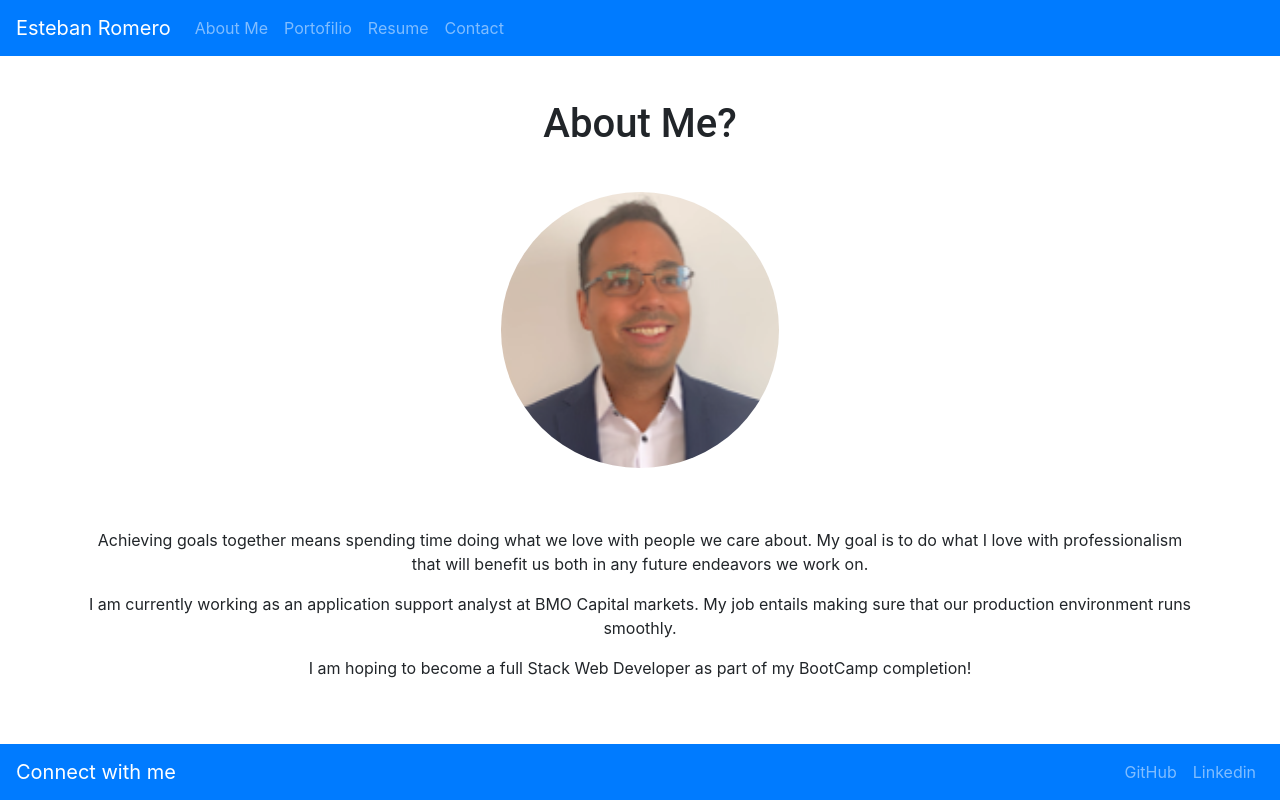
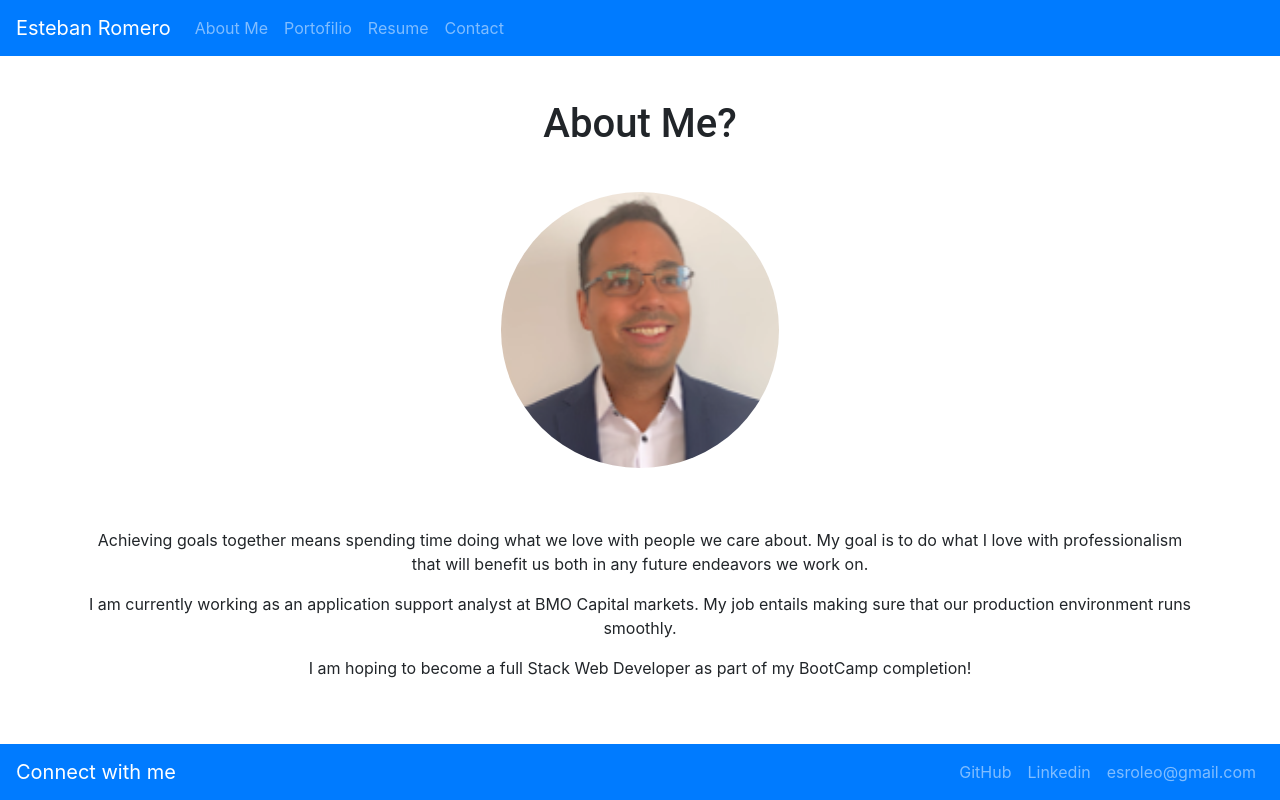
Before and after one commit to esroleo/esteban-web-portfolio, a React (Create React App) app: page / in a window 1280 px wide. Shown: the top 800 px of the page. Built offline with nearby package versions, Linux system fonts and the light colour scheme.

Commit message:
email and portolio header added

```diff
--- a/src/components/Footer/index.js
+++ b/src/components/Footer/index.js
@@ -26,6 +26,10 @@ function Footer() {
             target="_blank"
             >Linkedin
             </Nav.Link>
+            <Nav.Link
+            href="mailto:esroleo@gmail.com"
+            >esroleo@gmail.com
+            </Nav.Link>
 
         </Nav>
         </Navbar.Collapse>
--- a/src/components/Portfolio/index.js
+++ b/src/components/Portfolio/index.js
@@ -79,6 +79,11 @@ function Portfolio() {
 
 
             <Container>
+                <Card align="center">
+                    <Card.Body>
+                       <h2> Full Stack Web Developer</h2>
+                    </Card.Body>
+                </Card>
                 <Row className="justify-content-md-center">
                  {images.map((image, i) => (
                     <Col onClick={() => console.log("test")}
```
